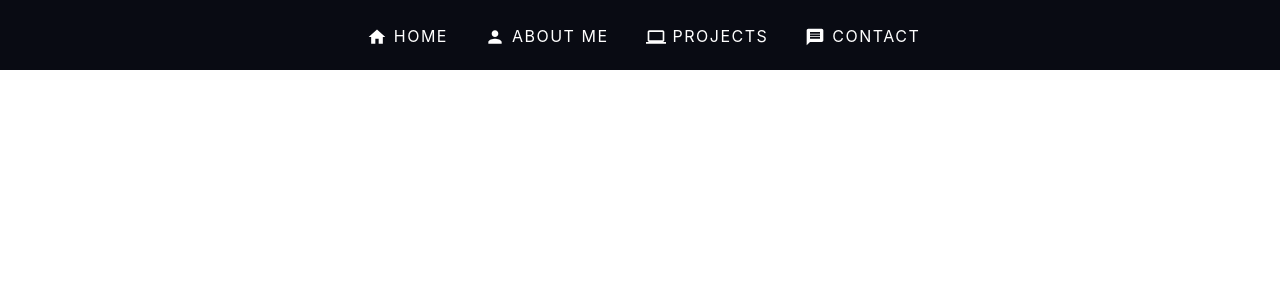
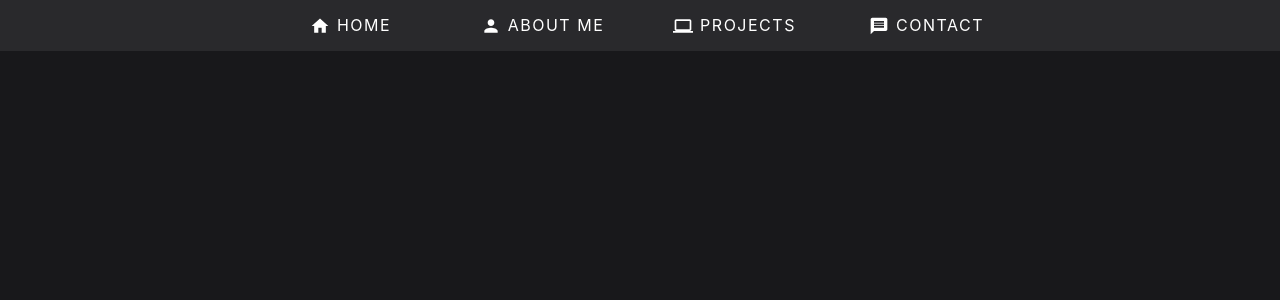
Before and after one commit to Dueey/portfolio-v2, a React (Create React App) app: page /about in a window 1280 px wide. Shown: the top 300 px of the page. Built offline with nearby package versions, Linux system fonts and the light colour scheme.

Commit message:
Restyled navbar

```diff
--- a/src/App.js
+++ b/src/App.js
@@ -1,10 +1,12 @@
 import "./App.css";
 import Header from "./components/Header";
+import Home from "./components/Home";
 
 function App() {
   return (
     <div className='App'>
       <Header />
+      <Home />
     </div>
   );
 }
--- a/src/components/Header.js
+++ b/src/components/Header.js
@@ -6,10 +6,12 @@ function Header() {
   return (
     <Nav>
       <NavMenu>
-        <a href='/'>
-          <Home className='icon' />
-          <span>HOME</span>
-        </a>
+        <div>
+          <a href='/'>
+            <Home className='icon' />
+            <span>HOME</span>
+          </a>
+        </div>
         <a href='/about'>
           <Person className='icon' />
           <span>ABOUT ME</span>
@@ -28,23 +30,45 @@ function Header() {
 }
 
 const Nav = styled.div`
-  background-color: #090b13;
+  background: #29292c;
+  /* background-color: #090b13; */
   display: flex;
   justify-content: center;
   align-items: center;
-  height: 70px;
+  height: 51px;
 `;
 
 const NavMenu = styled.div`
   display: flex;
 
   a {
+    position: relative;
     text-decoration: none;
     color: #fff;
     display: flex;
     align-items: center;
-    padding: 0 15px;
+    padding: 15px 10px 15px 0px;
+    border: 1px solid transparent;
+    width: 180px;
+    justify-content: center;
+    background: #29292c;
+    margin-top: -2px;
+
+    :hover {
+      top: 1px;
+      z-index: 2;
+      color: #30e389;
+      border: 1px solid #30e389;
+    }
   }
+
+  /* a:nth-child(1) {
+    border-left: 2px solid white;
+  }
+
+  a:nth-child(4) {
+    border-right: 2px solid white;
+  } */
 
   .icon {
     margin-bottom: -3px;
@@ -59,10 +83,10 @@ const NavMenu = styled.div`
     margin-bottom: -9px;
     border-bottom: 2px solid transparent;
     border-radius: 0px 0px 2px 2px;
-    transition: all 250ms cubic-bezier(0.25, 0.46, 0.45, 0.94) 0s;
+    /* transition: all 250ms cubic-bezier(0.25, 0.46, 0.45, 0.94) 0s; */
 
     :hover {
-      border-bottom: 2px solid #fff;
+      /* border-bottom: 2px solid #fff; */
     }
   }
 `;
--- a/src/components/Home.js
+++ b/src/components/Home.js
@@ -7,6 +7,8 @@ function Home() {
 
 const Container = styled.div`
   display: flex;
+  height: 100vh;
+  background-color: #18181b;
 `;
 
 export default Home;
```
